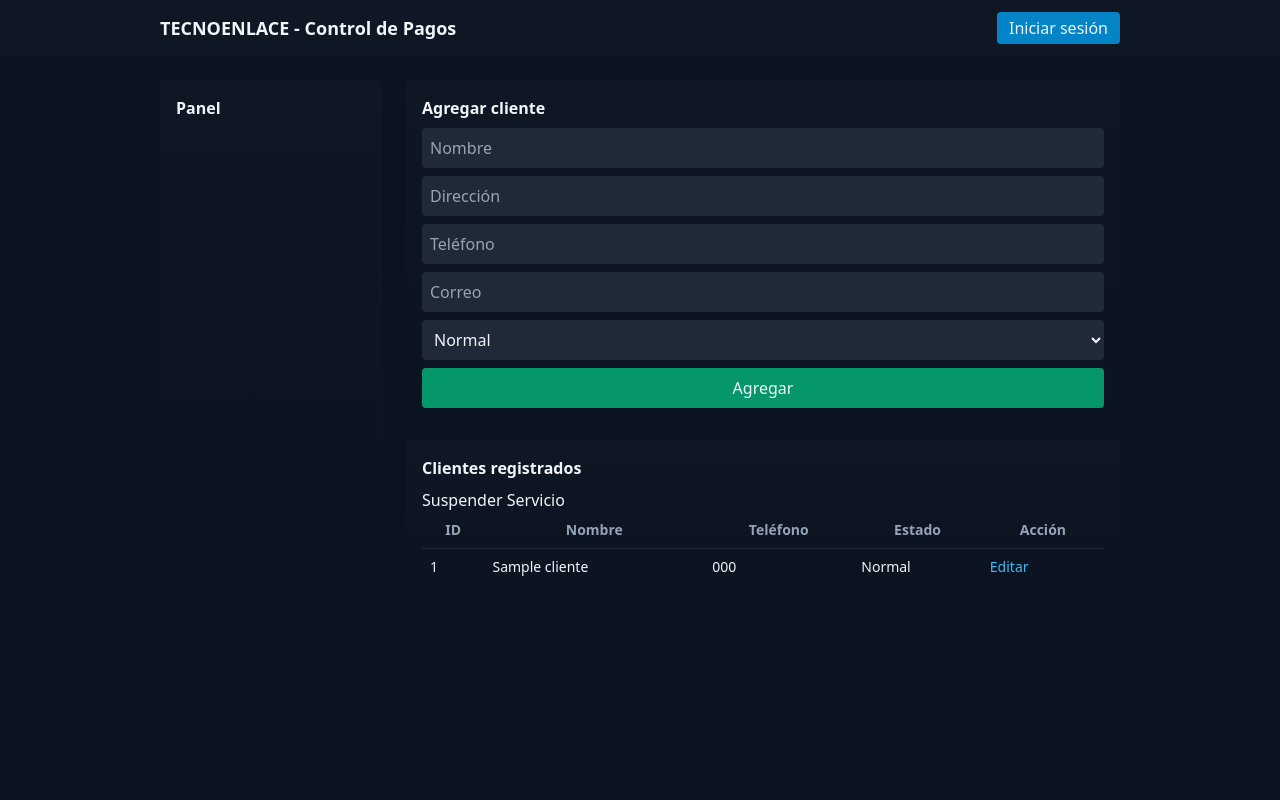
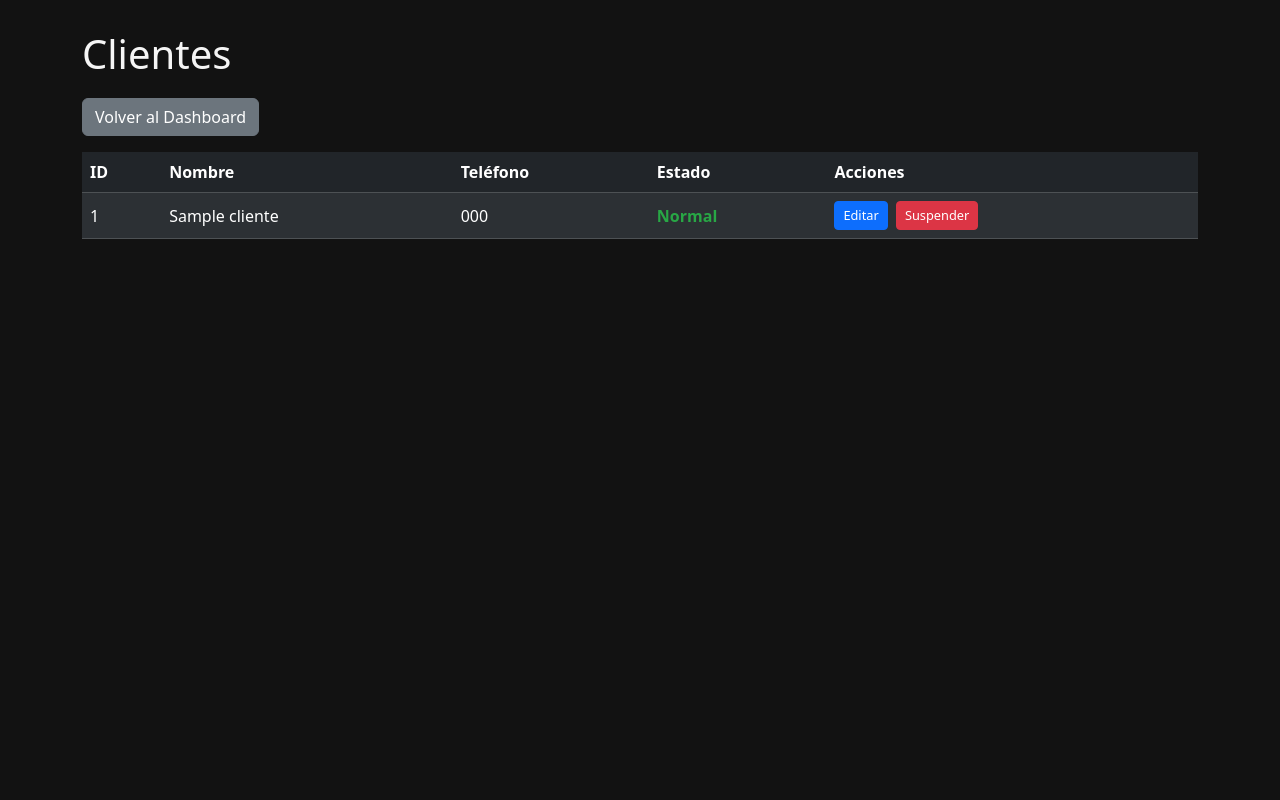
Before and after one commit to ruizjosemanuel177-tech/control_pagos_tecnonlace, a Flask app: template templates/clientes.html in a window 1280 px wide. Run offline with Flask 3, Linux system fonts and the light colour scheme; the template is opened without the code that fills it: most values are stand-ins (such as "Sample title", 1, 10 or a date in 2020); some libraries are stand-ins or nearby versions.

Commit message:
Update clientes.html

```diff
--- a/templates/clientes.html
+++ b/templates/clientes.html
@@ -1,35 +1,77 @@
+<!DOCTYPE html>
+<html lang="es">
+<head>
+    <meta charset="UTF-8">
+    <meta name="viewport" content="width=device-width, initial-scale=1.0">
+    <title>Control de Pagos TECNOENLACE - Clientes</title>
+    <!-- Bootstrap CSS CDN -->
+    <link href="https://cdn.jsdelivr.net/npm/bootstrap@5.3.1/dist/css/bootstrap.min.css" rel="stylesheet">
+    <style>
+        body {
+            background-color: #121212;
+            color: #f5f5f5;
+        }
+        .table-dark th, .table-dark td {
+            vertical-align: middle;
+        }
+        .btn-sm {
+            font-size: 0.8rem;
+        }
+        .container {
+            margin-top: 30px;
+        }
+        h1 {
+            margin-bottom: 20px;
+        }
+        .estado-normal { color: #28a745; font-weight: bold; }
+        .estado-corte { color: #dc3545; font-weight: bold; }
+    </style>
+</head>
+<body>
+<div class="container">
+    <h1>Clientes</h1>
+    <a href="{{ url_for('dashboard') }}" class="btn btn-secondary mb-3">Volver al Dashboard</a>
+    <table class="table table-dark table-striped table-hover">
+        <thead>
+            <tr>
+                <th>ID</th>
+                <th>Nombre</th>
+                <th>Teléfono</th>
+                <th>Estado</th>
+                <th>Acciones</th>
+            </tr>
+        </thead>
+        <tbody>
+            {% for cliente in clientes %}
+            <tr>
+                <td>{{ cliente['id'] }}</td>
+                <td>{{ cliente['nombre'] }}</td>
+                <td>{{ cliente['telefono'] }}</td>
+                <td>
+                    {% if cliente['estado_servicio'].lower() == 'corte' %}
+                        <span class="estado-corte">Corte</span>
+                    {% else %}
+                        <span class="estado-normal">Normal</span>
+                    {% endif %}
+                </td>
+                <td>
+                    <!-- Botón Editar -->
+                    <a href="{{ url_for('clientes_edit', cliente_id=cliente['id']) }}" class="btn btn-primary btn-sm me-1">Editar</a>
 
-{% extends "layout.html" %}
-{% block content %}
-<div class="card p-4 rounded mb-4">
-  <h3 class="font-semibold mb-2">Agregar cliente</h3>
-  <form method="post" action="{{ url_for('clientes_add') }}" class="space-y-2">
-    <input name="nombre" placeholder="Nombre" required class="w-full p-2 rounded bg-gray-800"/>
-    <input name="direccion" placeholder="Dirección" class="w-full p-2 rounded bg-gray-800"/>
-    <input name="telefono" placeholder="Teléfono" class="w-full p-2 rounded bg-gray-800"/>
-    <input name="correo" placeholder="Correo" class="w-full p-2 rounded bg-gray-800" type="email"/>
-    <select name="estado" class="w-full p-2 rounded bg-gray-800">
-      <option value="Normal" selected>Normal</option><option value="Corte">Corte</option>
-    </select>
-    <div><button class="py-2 px-4 rounded bg-emerald-600 w-full">Agregar</button></div>
-  </form>
-</div>
-<div class="card p-4 rounded">
-  <h3 class="font-semibold mb-2">Clientes registrados</h3>
-  <div class="overflow-x-auto">
-    <table class="w-full text-sm">
-      <thead class="text-slate-400"><tr><th class="p-2">ID</th><th class="p-2">Nombre</th><th class="p-2">Teléfono</th><th class="p-2">Estado</th><th class="p-2">Acción</th></tr></thead>
-      <tbody>
-        {% for c in clientes %}
-        <tr class="border-t border-slate-800"><td class="p-2">{{ c['id'] }}</td><td class="p-2">{{ c['nombre'] }}</td><td class="p-2">{{ c['telefono'] }}</td><td class="p-2">{{ c['estado_servicio'] }}</td><td class="p-2"><a href="{{ url_for('clientes_edit', cliente_id=c['id']) }}" class="text-sky-400">Editar</a></td><a href="{{ url_for('suspender_servicio', cliente_id=cliente.id) }}"
-   onclick="return confirm('¿Deseas suspender el servicio de {{ cliente.nombre }}?');"
+                    <!-- Botón Suspender Servicio -->
+                    <a href="{{ url_for('suspender_servicio', cliente_id=cliente['id']) }}"
+                       onclick="return confirm('¿Deseas suspender el servicio de {{ cliente["nombre"] }}?');"
                        class="btn btn-danger btn-sm">
-   Suspender Servicio
+                       Suspender
                     </a>
+                </td>
             </tr>
             {% endfor %}
         </tbody>
     </table>
 </div>
-</div>
-{% endblock %}
+
+<!-- Bootstrap JS Bundle CDN -->
+<script src="https://cdn.jsdelivr.net/npm/bootstrap@5.3.1/dist/js/bootstrap.bundle.min.js"></script>
+</body>
+</html>
```
Lines whose indentation alone changed are shown as unchanged.
